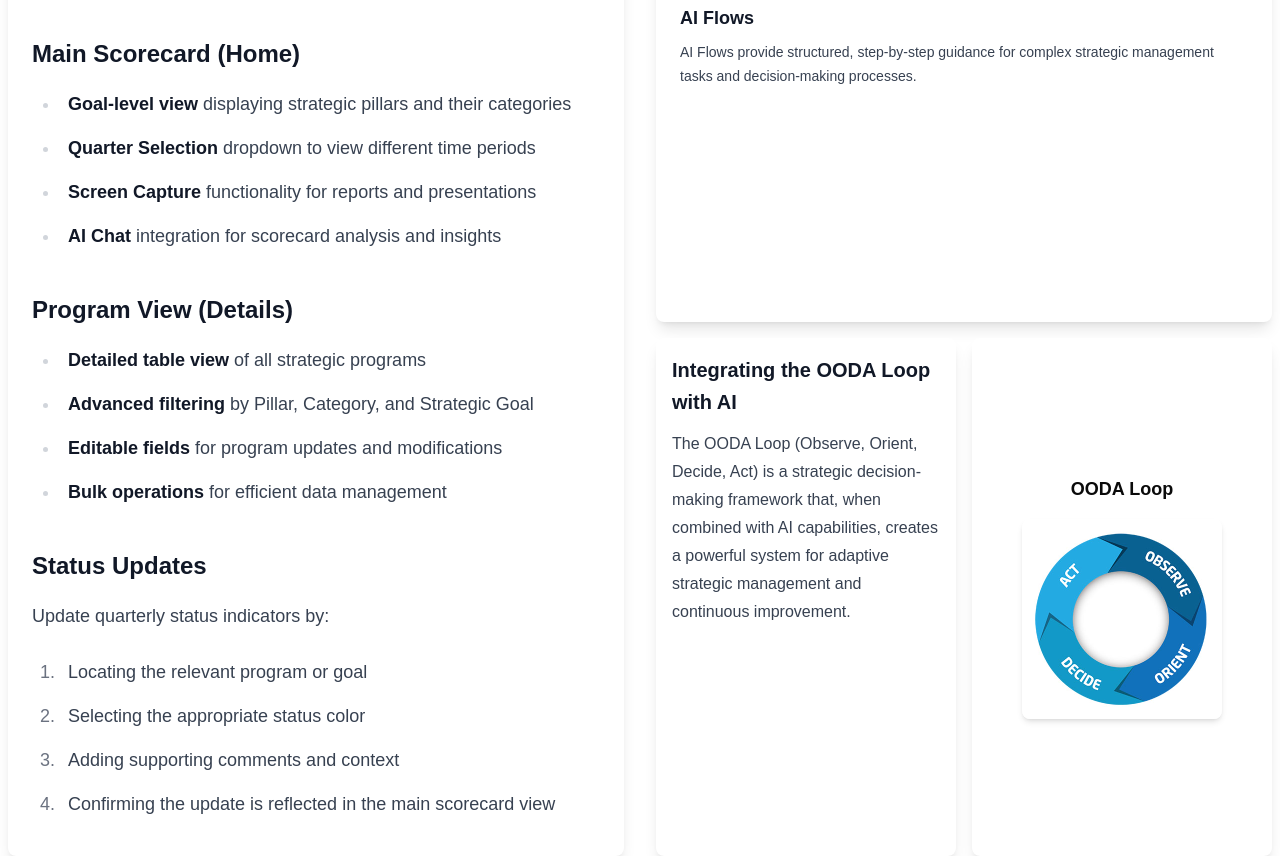
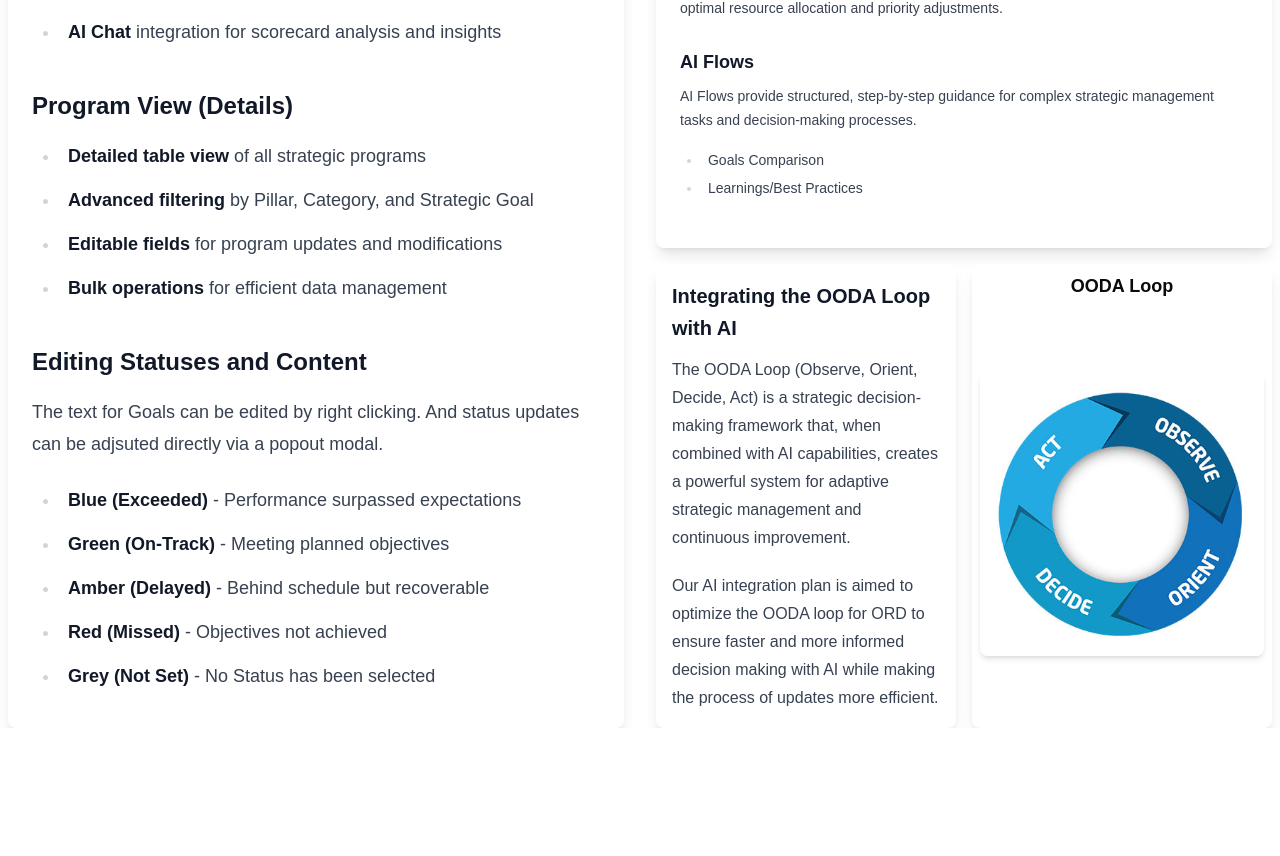
Before and after one commit to mikepica/Scorecard_app, a Next.js app: page /instructions in a window 1280 px wide. Shown: the part 324-1180 px from the top of the page. After the commit the page ends 1052 px from the top, so only its background shows below. Built offline with nearby package versions, Linux system fonts and the light colour scheme.

Commit message:
Finished updating the Instructions page setup

```diff
--- a/app/instructions/content/ai-usage.md
+++ b/app/instructions/content/ai-usage.md
@@ -1,3 +1,5 @@
+## AI Features
+
 ### Progress Updates
 
 The AI Progress Updates feature helps you generate comprehensive status reports and updates for your strategic programs and goals.
@@ -9,3 +11,5 @@ The AI Reprioritize Goals feature analyzes your entire strategic portfolio and s
 ### AI Flows
 
 AI Flows provide structured, step-by-step guidance for complex strategic management tasks and decision-making processes.
+- Goals Comparison
+- Learnings/Best Practices
--- a/app/instructions/content/main-instructions.md
+++ b/app/instructions/content/main-instructions.md
@@ -1,10 +1,5 @@
+### Using the ORD Scorecards App
 
-
-### Status Indicators
-- **Blue (Exceeded)** - Performance surpassed expectations
-- **Green (On-Track)** - Meeting planned objectives
-- **Amber (Delayed)** - Behind schedule but recoverable
-- **Red (Missed)** - Objectives not achieved
 
 ### Main Scorecard (Home)
 - **Goal-level view** displaying strategic pillars and their categories
@@ -17,9 +12,10 @@
 - **Editable fields** for program updates and modifications
 - **Bulk operations** for efficient data management
 
-### Status Updates
-Update quarterly status indicators by:
-1. Locating the relevant program or goal
-2. Selecting the appropriate status color
-3. Adding supporting comments and context
-4. Confirming the update is reflected in the main scorecard view
+### Editing Statuses and Content
+The text for Goals can be edited by right clicking. And status updates can be adjsuted directly via a popout modal.
+- **Blue (Exceeded)** - Performance surpassed expectations
+- **Green (On-Track)** - Meeting planned objectives
+- **Amber (Delayed)** - Behind schedule but recoverable
+- **Red (Missed)** - Objectives not achieved
+- **Grey (Not Set)** - No Status has been selected
--- a/app/instructions/content/ooda-ai-integration.md
+++ b/app/instructions/content/ooda-ai-integration.md
@@ -1,3 +1,5 @@
 ### Integrating the OODA Loop with AI
 
 The OODA Loop (Observe, Orient, Decide, Act) is a strategic decision-making framework that, when combined with AI capabilities, creates a powerful system for adaptive strategic management and continuous improvement.
+
+Our AI integration plan is aimed to optimize the OODA loop for ORD to ensure faster and more informed decision making with AI while making the process of updates more efficient.
--- a/app/instructions/page.tsx
+++ b/app/instructions/page.tsx
@@ -90,20 +90,23 @@ export default function InstructionsPage() {
               </div>
 
               {/* Bottom Right - OODA Loop Diagram */}
-              <div className="bg-white rounded-lg shadow-lg p-4 flex flex-col items-center justify-center">
-                <h3 className="text-lg font-bold mb-4 text-center">OODA Loop</h3>
+              <div className="bg-white rounded-lg shadow-lg p-2 flex flex-col">
+                <h3 className="text-lg font-bold mb-2 text-center">OODA Loop</h3>
+                <div className="flex-1 flex items-center justify-center">
                   <div
-                  className="relative cursor-pointer hover:opacity-80 transition-opacity"
+                    className="relative cursor-pointer hover:opacity-80 transition-opacity w-full h-full flex items-center justify-center"
                     onClick={() => setShowModal(true)}
                     title="Click to view full size"
                   >
                     <Image
                       src="/OODA-loop-words.jpg"
                       alt="OODA Loop Diagram"
-                    width={200}
-                    height={200}
-                    className="rounded-lg shadow-md"
+                      width={300}
+                      height={300}
+                      className="rounded-lg shadow-md object-contain max-w-full max-h-full"
+                      style={{ width: 'auto', height: 'auto', maxWidth: '100%', maxHeight: '100%' }}
                     />
+                  </div>
                 </div>
               </div>
             </div>
@@ -113,23 +116,25 @@ export default function InstructionsPage() {
 
       {/* Modal for full-size OODA diagram */}
       {showModal && (
-        <div className="fixed inset-0 bg-black bg-opacity-75 flex items-center justify-center z-50 p-4">
-          <div className="relative max-w-4xl max-h-full">
+        <div className="fixed inset-0 bg-black bg-opacity-90 flex items-center justify-center z-50 p-4">
+          <div className="relative max-w-5xl max-h-full bg-white rounded-lg p-4">
             <button
               onClick={() => setShowModal(false)}
-              className="absolute -top-10 right-0 text-white hover:text-gray-300 z-10"
+              className="absolute -top-2 -right-2 bg-red-600 hover:bg-red-700 text-white rounded-full p-2 z-10 shadow-lg"
               aria-label="Close modal"
             >
-              <X size={32} />
+              <X size={24} />
             </button>
+            <div className="bg-white p-4 rounded-lg">
               <Image
                 src="/OODA.Boyd.svg"
                 alt="OODA Loop - Full Diagram"
-              width={800}
-              height={600}
+                width={900}
+                height={700}
                 className="rounded-lg shadow-xl"
                 style={{ maxWidth: '100%', height: 'auto' }}
               />
+            </div>
           </div>
         </div>
       )}
```
Lines whose indentation alone changed are shown as unchanged.
